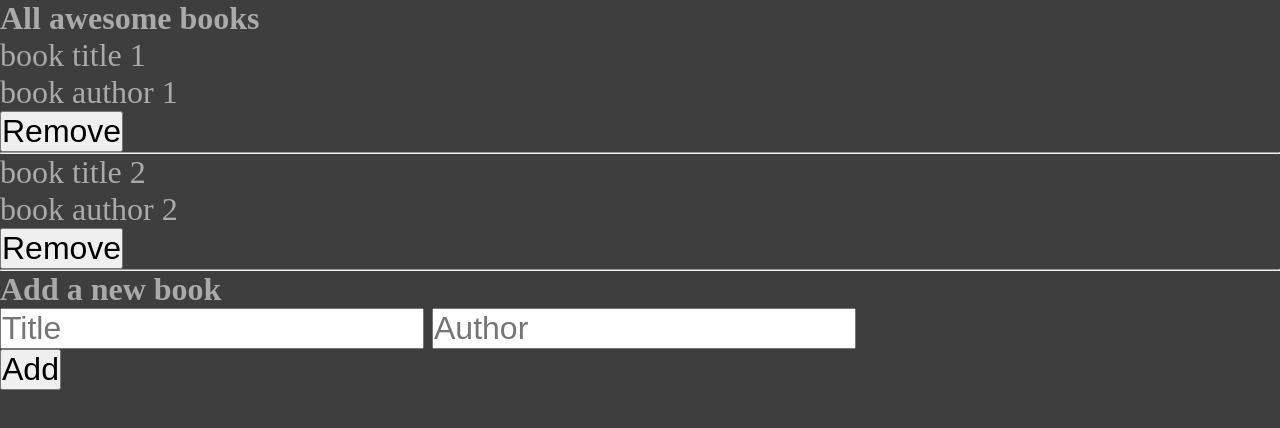
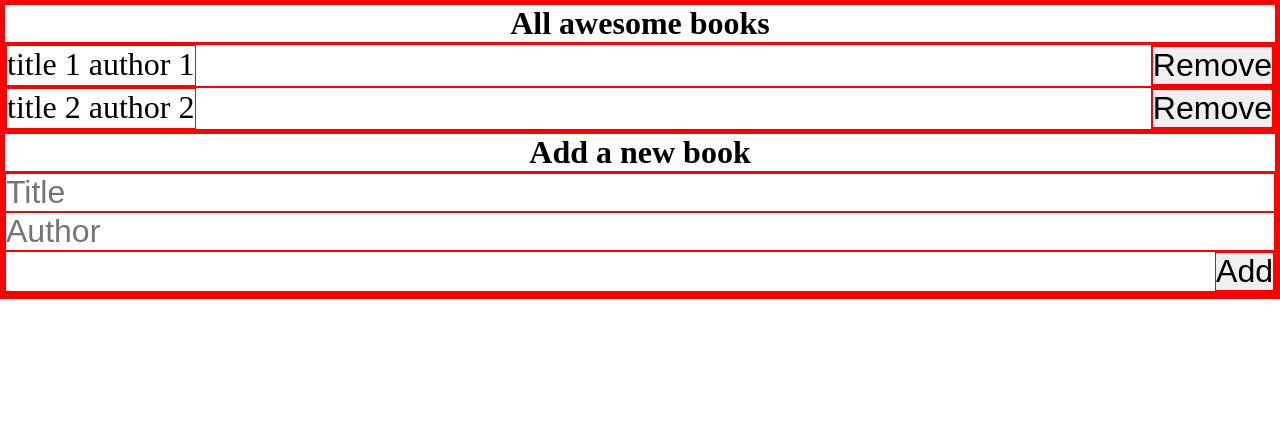
Before and after one commit to danifromecuador/books, a website: page index.html in a window 1280 px wide. Drawn offline with Linux system fonts and the light colour scheme.

Commit message:
Add minimum style

```diff
--- a/index.html
+++ b/index.html
@@ -15,16 +15,16 @@
       <h1>All awesome books</h1>
       <div class="added-books">
         <div class="book">
-          <div class="title">book title 1</div>
-          <div class="author">book author 1</div>
-          <button class="remove">Remove</button>
-          <hr>
+          <div class="title-author">title 1 author 1</div>
+          <div class="remove-container">
+            <button class="remove">Remove</button>
+          </div>
         </div>
         <div class="book">
-          <div class="title">book title 2</div>
-          <div class="author">book author 2</div>
-          <button class="remove">Remove</button>
-          <hr>
+          <div class="title-author">title 2 author 2</div>
+          <div class="remove-container">
+            <button class="remove">Remove</button>
+          </div>
         </div>
       </div>
     </div>
@@ -32,8 +32,10 @@
       <h2>Add a new book</h2>
       <div class="add-book">
         <input type="text" placeholder="Title">
-        <input type="text" placeholder="Author"> <br>
-        <button class="add">Add</button>
+        <input type="text" placeholder="Author">
+        <div class="add-container">
+          <button class="add">Add</button>
+        </div>
       </div>
     </div>
     <div class="contact"></div>
--- a/style.css
+++ b/style.css
@@ -3,10 +3,24 @@
   margin: 0;
   padding: 0;
   font-size: 32px;
+  border: 1px solid red
 
 }
 
-body {
-  background-color: rgb(62, 62, 62);
-  color: rgb(172, 169, 169);
+.book {
+  display: flex;
+  justify-content: space-between;
 }
+
+h1, h2 {
+  text-align: center;
+}
+
+.add-book {
+  display: flex;
+  flex-direction: column;
+}
+
+.add-container {
+  text-align: right;
+}
```
